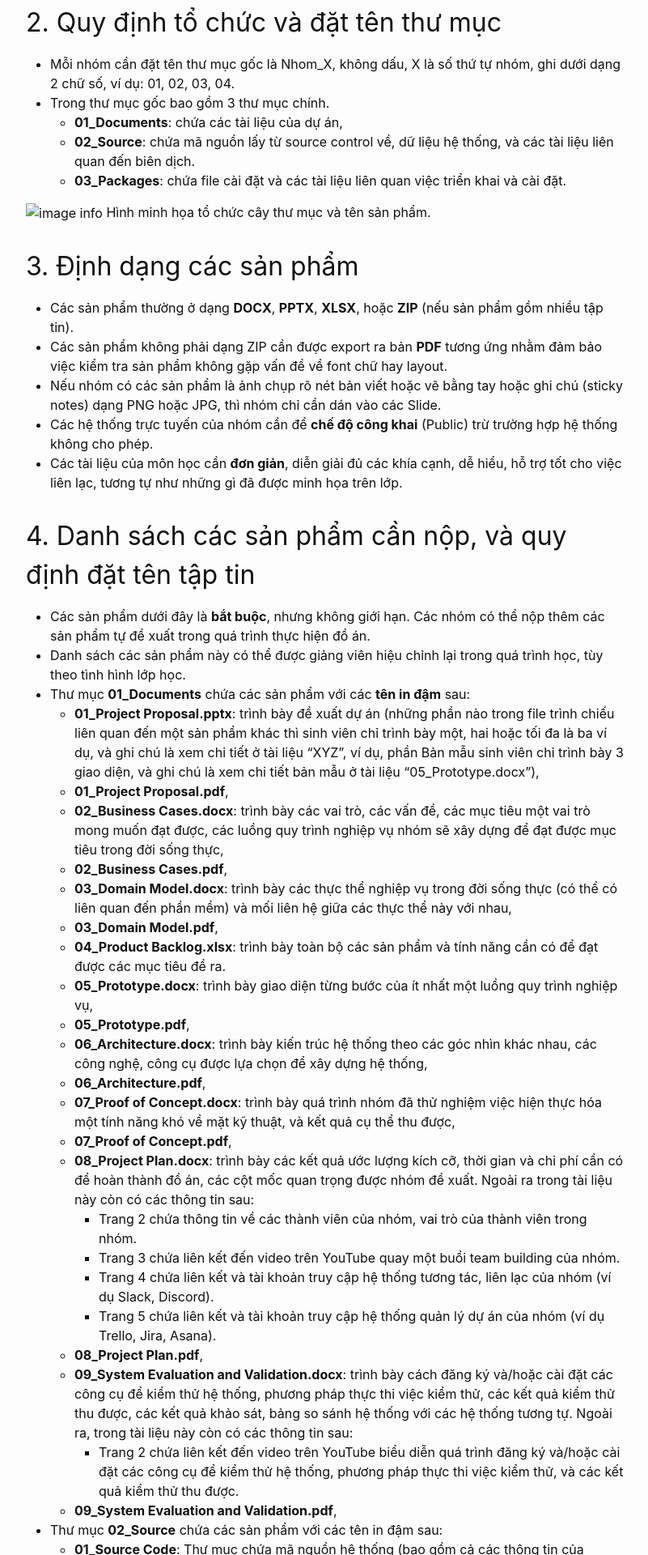
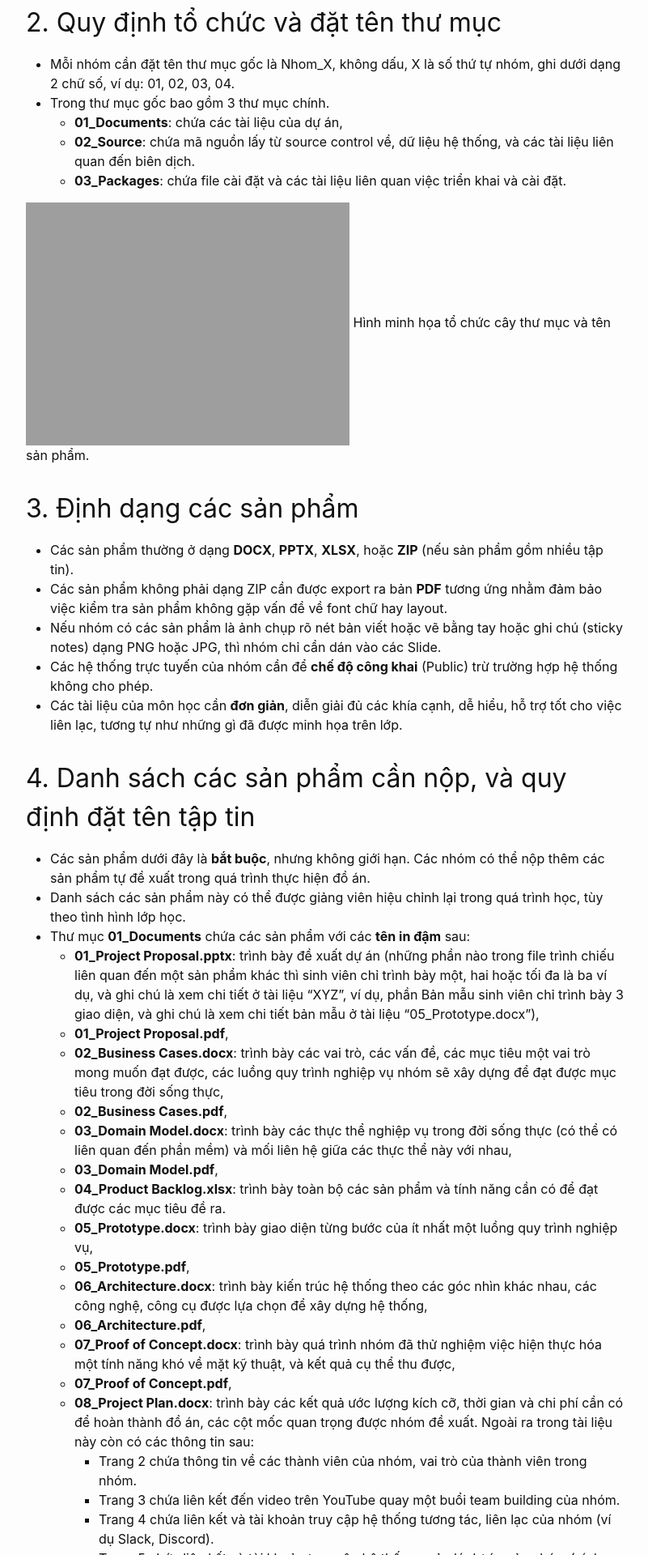
Before and after one commit to ngohuybien/ngohuybien.github.io, a Jekyll site: the page built from _posts/2024-01-20-enterprise-project-artifacts.md, in a window 1280 px wide. Shown: the part 686-2606 px from the top of the page at 81% size, without its empty margins (238-1039 px from the left). Built offline with Jekyll 4.4.1, drawn with Linux system fonts in a browser that asks for light colours.

Commit message:
Update 2024-01-20-enterprise-project-artifacts.md

```diff
--- a/_posts/2024-01-20-enterprise-project-artifacts.md
+++ b/_posts/2024-01-20-enterprise-project-artifacts.md
@@ -21,7 +21,7 @@
     * **02_Source**: chứa mã nguồn lấy từ source control về, dữ liệu hệ thống, và các tài liệu liên quan đến biên dịch.
     * **03_Packages**: chứa file cài đặt và các tài liệu liên quan việc triển khai và cài đặt.
 
-![image info](./images/folder-structure.png)
+![Cây thư mục và tên sản phẩm](./images/folder-structure.png=1024)
 Hình minh họa tổ chức cây thư mục và tên sản phẩm.
 
 ## 3. Định dạng các sản phẩm
```
